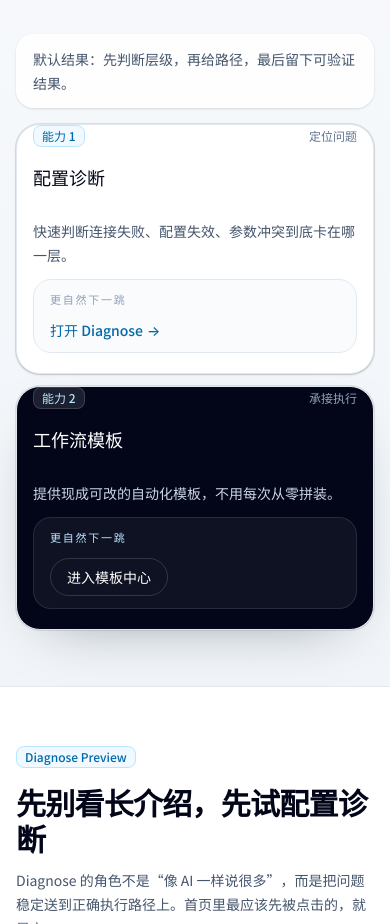
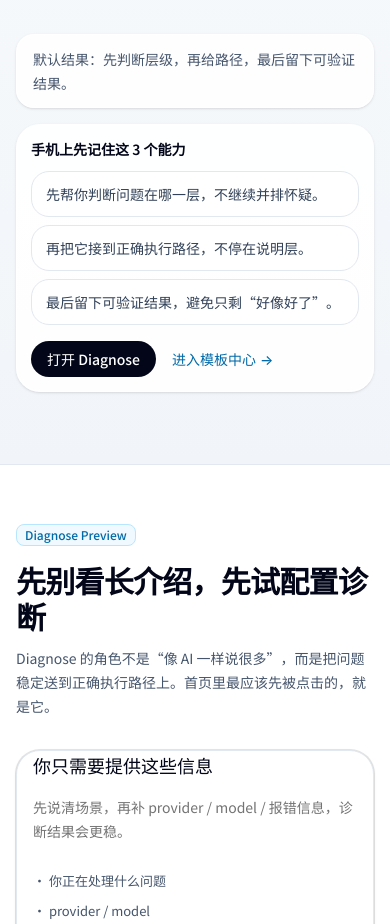
Before and after one commit to qz057/-123, a Next.js app: page / in a window 390 px wide. Shown: the part 2980-3904 px from the top of the page. Built offline with nearby package versions, Linux system fonts and the light colour scheme.

Commit message:
style: simplify FlowDock mobile capability section

```diff
--- a/components/sections/home/core-capabilities.tsx
+++ b/components/sections/home/core-capabilities.tsx
@@ -54,6 +54,24 @@
           默认结果：先判断层级，再给路径，最后留下可验证结果。
         </div>
 
+        <div className="mb-4 rounded-[1.5rem] border border-white/85 bg-white/90 p-3.5 shadow-sm sm:hidden">
+          <p className="text-sm font-semibold text-slate-950">手机上先记住这 3 个能力</p>
+          <div className="mt-3 grid gap-2 text-sm leading-6 text-slate-700">
+            <div className="rounded-2xl border border-slate-200 bg-white px-3.5 py-2.5">先帮你判断问题在哪一层，不继续并排怀疑。</div>
+            <div className="rounded-2xl border border-slate-200 bg-white px-3.5 py-2.5">再把它接到正确执行路径，不停在说明层。</div>
+            <div className="rounded-2xl border border-slate-200 bg-white px-3.5 py-2.5">最后留下可验证结果，避免只剩“好像好了”。</div>
+          </div>
+          <div className="mt-4 flex flex-wrap items-center gap-x-4 gap-y-2.5">
+            <Link href="/diagnose" className="inline-flex rounded-full bg-slate-950 px-4 py-2 text-sm font-medium text-white transition hover:bg-slate-800">
+              打开 Diagnose
+            </Link>
+            <Link href="/templates" className="inline-flex items-center gap-1 text-sm font-medium text-sky-700 transition hover:text-sky-800">
+              <span>进入模板中心</span>
+              <span aria-hidden>→</span>
+            </Link>
+          </div>
+        </div>
+
         <div className="mb-5 hidden flex-wrap gap-2 text-xs text-slate-500 sm:flex">
           {outputs.map((item) => (
             <span key={item} className="rounded-full border border-white/90 bg-white/90 px-3 py-1.5 shadow-sm">
@@ -62,7 +80,7 @@
           ))}
         </div>
 
-        <div className="grid gap-3 sm:gap-4 md:grid-cols-2 xl:grid-cols-3">
+        <div className="hidden gap-3 sm:grid sm:gap-4 md:grid-cols-2 xl:grid-cols-3">
           {capabilities.map((item, index) => {
             const action = capabilityActions[index];
             const primary = index === 1;
```
